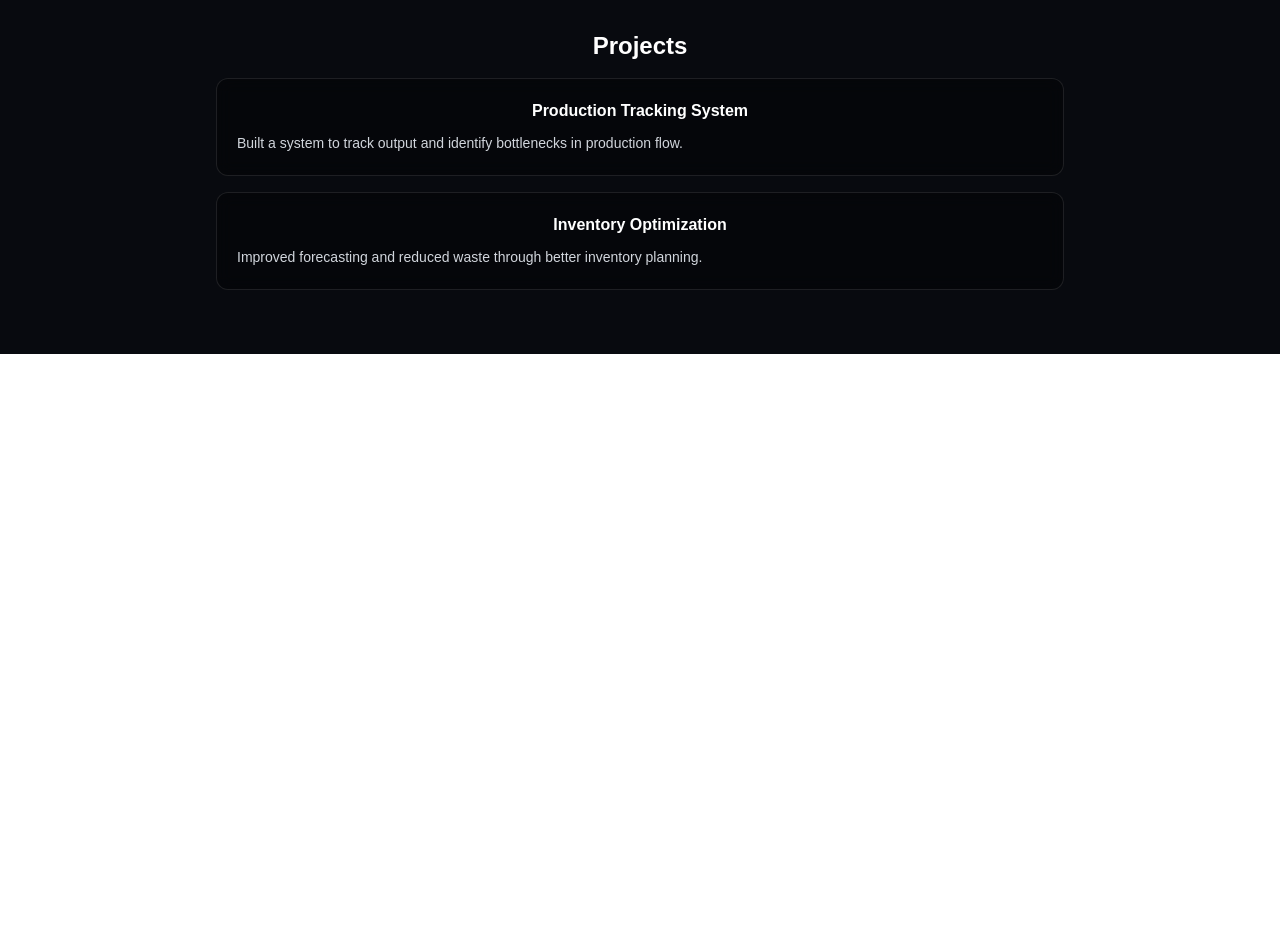
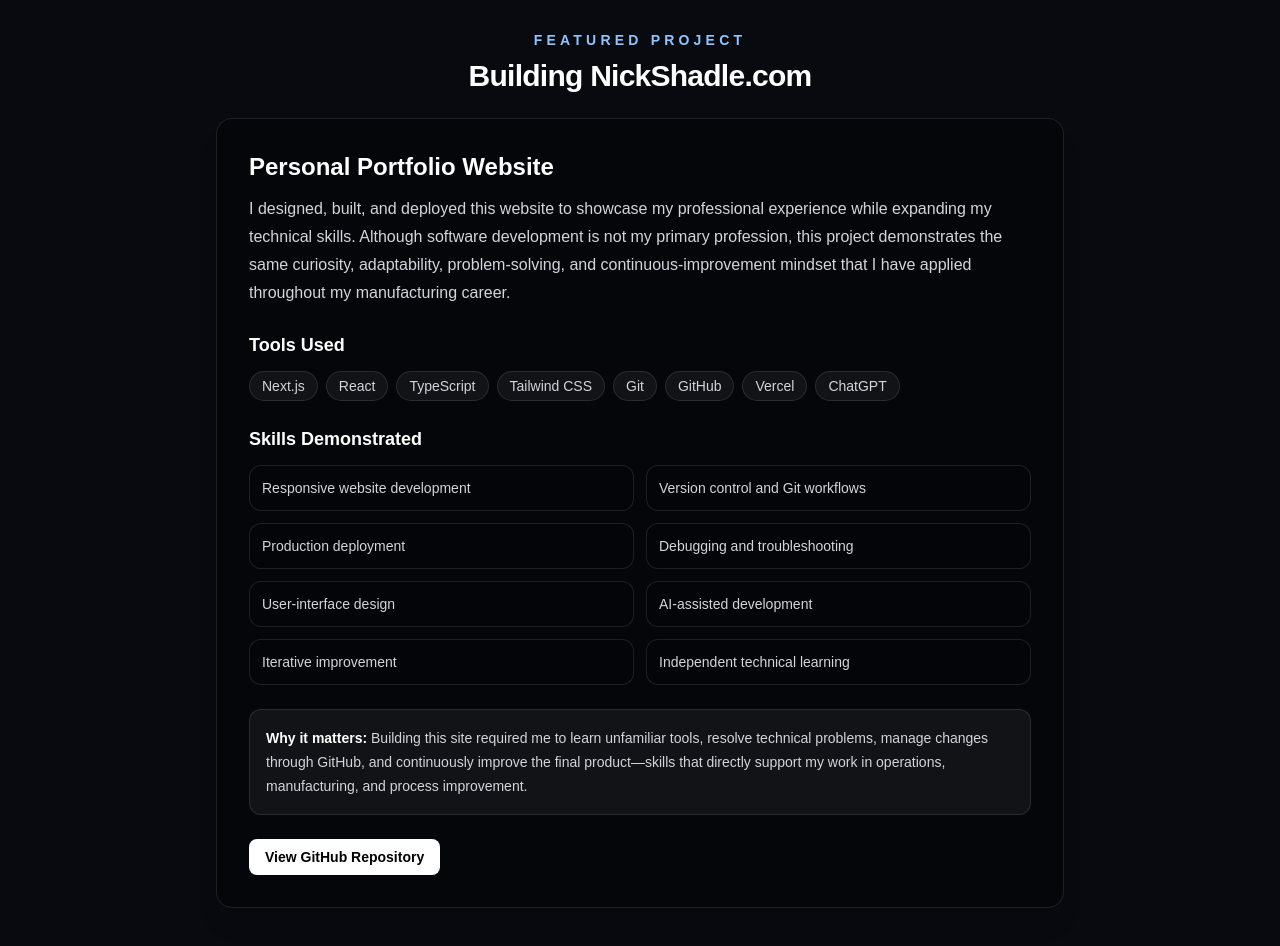
Before and after one commit to Briggadocious/nickshadle-site, a Next.js app: page / in a window 1280 px wide. Shown: the part 1040-1986 px from the top of the page. Before the commit the page ends 1394 px from the top, so only its background shows below. Built offline with nearby package versions, Linux system fonts and the light colour scheme.

Commit message:
Add website project case study

```diff
--- a/app/page.tsx
+++ b/app/page.tsx
@@ -4,6 +4,28 @@
     "Inventory Management",
     "Process Improvement",
     "Lean Manufacturing",
+  ];
+
+  const tools = [
+    "Next.js",
+    "React",
+    "TypeScript",
+    "Tailwind CSS",
+    "Git",
+    "GitHub",
+    "Vercel",
+    "ChatGPT",
+  ];
+
+  const projectSkills = [
+    "Responsive website development",
+    "Version control and Git workflows",
+    "Production deployment",
+    "Debugging and troubleshooting",
+    "User-interface design",
+    "AI-assisted development",
+    "Iterative improvement",
+    "Independent technical learning",
   ];
 
   const flowerCircles = [
@@ -133,30 +155,87 @@
           </div>
         </section>
 
-        <section className="space-y-4">
-          <h3 className="text-center text-2xl font-semibold">Projects</h3>
+        <section className="space-y-6">
+          <div className="text-center">
+            <p className="text-sm font-semibold uppercase tracking-[0.3em] text-blue-300">
+              Featured Project
+            </p>
 
-          <div className="space-y-4">
-            <div className="rounded-xl border border-white/10 bg-black/30 p-5 backdrop-blur-sm">
-              <h4 className="text-center font-semibold">
-                Production Tracking System
-              </h4>
+            <h3 className="mt-2 text-3xl font-bold tracking-tight">
+              Building NickShadle.com
+            </h3>
+          </div>
 
-              <p className="mt-2 text-sm leading-6 text-gray-300">
-                Built a system to track output and identify bottlenecks in
-                production flow.
-              </p>
-            </div>
+          <div className="rounded-2xl border border-white/10 bg-black/30 p-6 shadow-xl backdrop-blur-sm md:p-8">
+            <div className="space-y-6">
+              <div>
+                <h4 className="text-2xl font-semibold">
+                  Personal Portfolio Website
+                </h4>
 
-            <div className="rounded-xl border border-white/10 bg-black/30 p-5 backdrop-blur-sm">
-              <h4 className="text-center font-semibold">
-                Inventory Optimization
-              </h4>
+                <p className="mt-3 leading-7 text-gray-300">
+                  I designed, built, and deployed this website to showcase my
+                  professional experience while expanding my technical skills.
+                  Although software development is not my primary profession,
+                  this project demonstrates the same curiosity, adaptability,
+                  problem-solving, and continuous-improvement mindset that I
+                  have applied throughout my manufacturing career.
+                </p>
+              </div>
 
-              <p className="mt-2 text-sm leading-6 text-gray-300">
-                Improved forecasting and reduced waste through better inventory
-                planning.
-              </p>
+              <div>
+                <h4 className="text-lg font-semibold">Tools Used</h4>
+
+                <div className="mt-3 flex flex-wrap gap-2">
+                  {tools.map((tool) => (
+                    <span
+                      key={tool}
+                      className="rounded-full border border-white/10 bg-white/5 px-3 py-1 text-sm text-gray-300"
+                    >
+                      {tool}
+                    </span>
+                  ))}
+                </div>
+              </div>
+
+              <div>
+                <h4 className="text-lg font-semibold">Skills Demonstrated</h4>
+
+                <div className="mt-3 grid gap-3 sm:grid-cols-2">
+                  {projectSkills.map((skill) => (
+                    <div
+                      key={skill}
+                      className="rounded-xl border border-white/10 bg-black/20 p-3 text-sm text-gray-300"
+                    >
+                      {skill}
+                    </div>
+                  ))}
+                </div>
+              </div>
+
+              <div className="rounded-xl border border-white/10 bg-white/5 p-4">
+                <p className="text-sm leading-6 text-gray-300">
+                  <span className="font-semibold text-white">
+                    Why it matters:
+                  </span>{" "}
+                  Building this site required me to learn unfamiliar tools,
+                  resolve technical problems, manage changes through GitHub,
+                  and continuously improve the final product—skills that
+                  directly support my work in operations, manufacturing, and
+                  process improvement.
+                </p>
+              </div>
+
+              <div>
+                <a
+                  href="https://github.com/Briggadocious/nickshadle-site"
+                  target="_blank"
+                  rel="noopener noreferrer"
+                  className="inline-block rounded-lg bg-white px-4 py-2 text-sm font-semibold text-black transition hover:bg-gray-200"
+                >
+                  View GitHub Repository
+                </a>
+              </div>
             </div>
           </div>
         </section>
```
